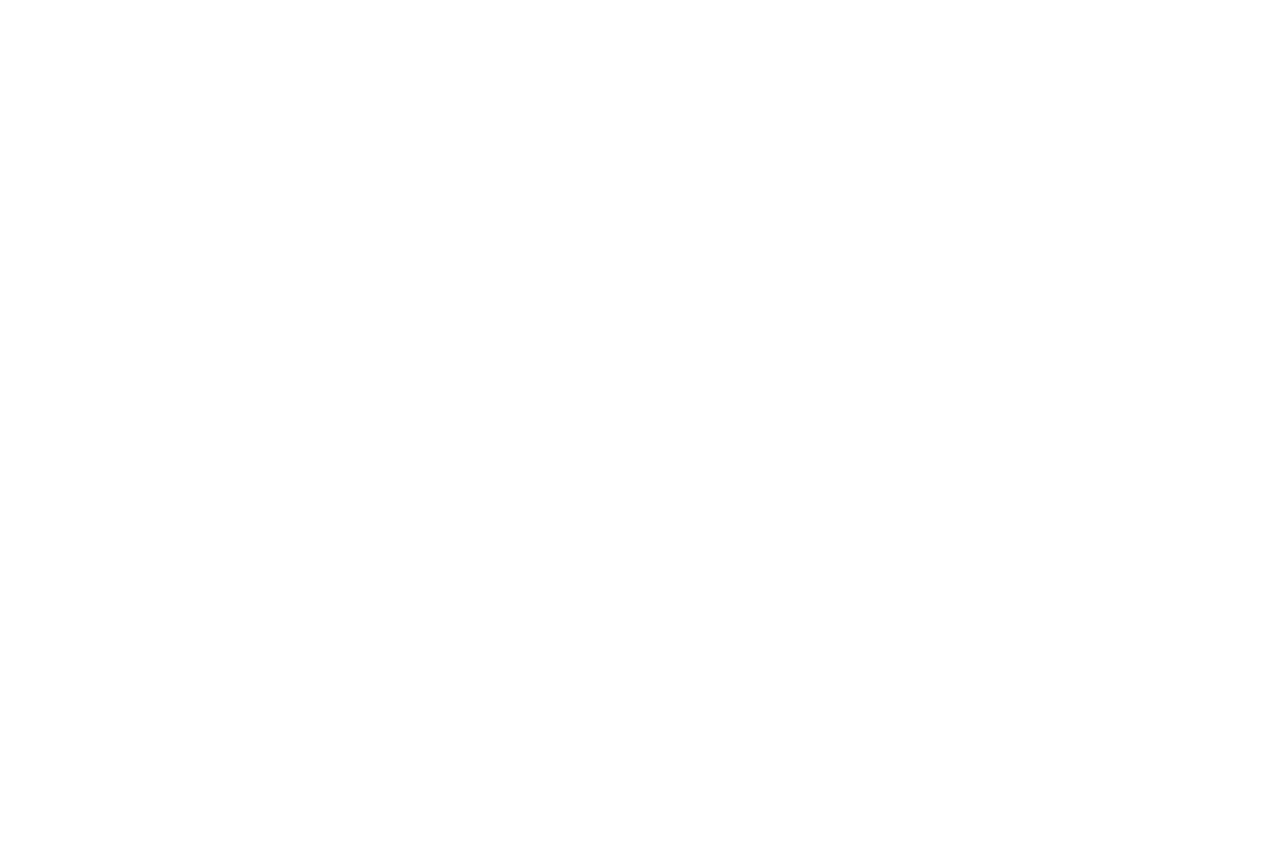
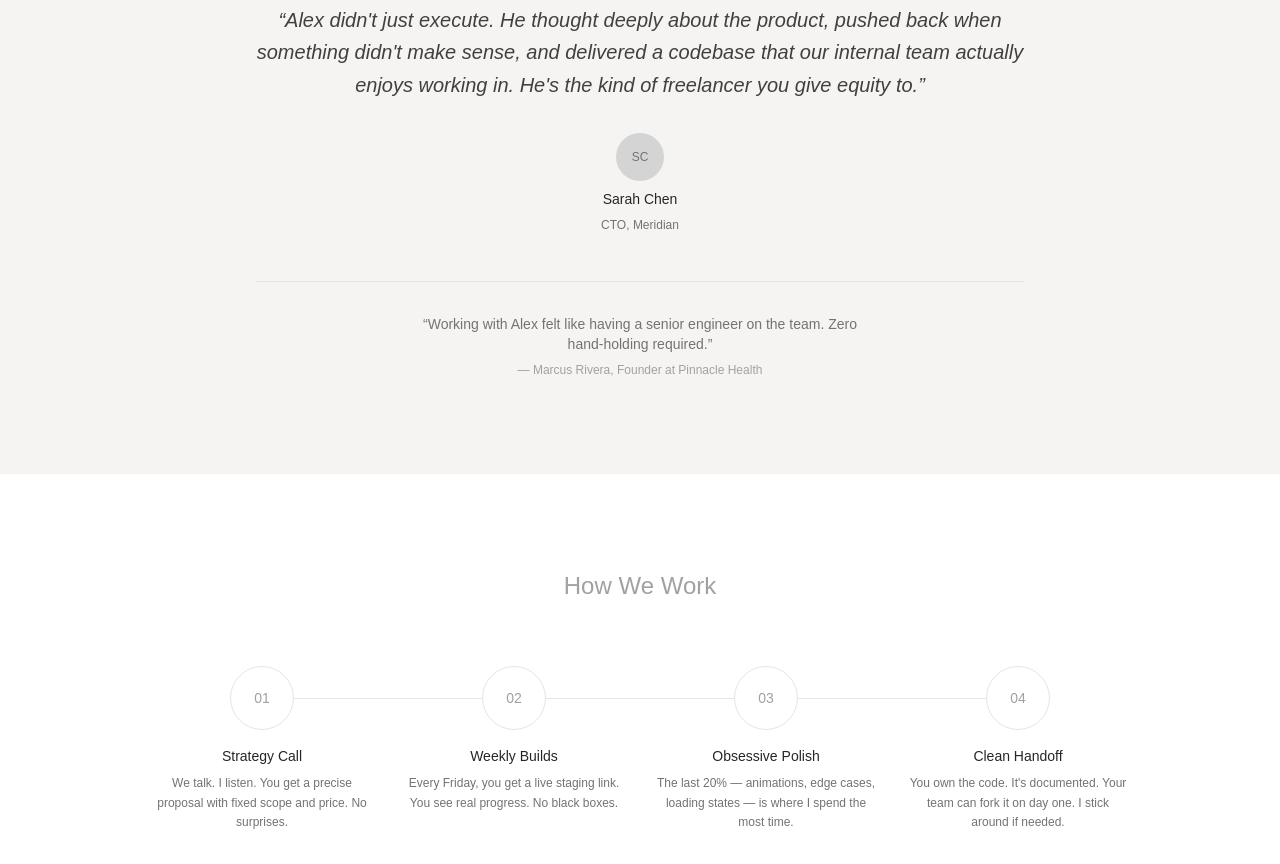
Before and after one commit to xanadulea/my-portfolio, a Next.js app: page / in a window 1280 px wide. Shown: the part 2680-3544 px from the top of the page. Before the commit the page ends 2588 px from the top, so only its background shows below. Built offline with nearby package versions, Linux system fonts and the light colour scheme.

Commit message:
Add testimonials and process sections

```diff
--- a/src/app/page.tsx
+++ b/src/app/page.tsx
@@ -1,36 +1,61 @@
 import { projects } from "../data/projects";
 import ProjectCard from "../components/ProjectCard";
+import Testimonials from "../components/Testimonials";
+import Process from "../components/Process";
 
 export default function Home() {
   return (
     <main className="min-h-screen">
+      {/* Hero */}
       <section className="min-h-screen flex flex-col items-center justify-center px-6">
         <h1 className="text-4xl md:text-6xl font-light tracking-tight text-center max-w-3xl leading-tight">
           I help ambitious companies build{" "}
           <span className="text-neutral-400">digital products</span> that feel
           premium.
         </h1>
+
         <p className="mt-8 text-neutral-500 text-lg">
           Previously worked with{" "}
           <span className="text-neutral-800">
             Stripe, Linear, and funded startups.
           </span>
         </p>
+
         <nav className="mt-16 flex gap-8 text-sm text-neutral-500">
-          <a href="#work" className="hover:text-neutral-800 transition-colors">Work</a>
-          <a href="#process" className="hover:text-neutral-800 transition-colors">Process</a>
-          <a href="#contact" className="hover:text-neutral-800 transition-colors">Contact</a>
+          <a href="#work" className="hover:text-neutral-800 transition-colors">
+            Work
+          </a>
+          <a
+            href="#process"
+            className="hover:text-neutral-800 transition-colors"
+          >
+            Process
+          </a>
+          <a
+            href="#contact"
+            className="hover:text-neutral-800 transition-colors"
+          >
+            Contact
+          </a>
         </nav>
       </section>
 
+      {/* Work */}
       <section id="work" className="max-w-5xl mx-auto px-6 pb-24">
         <h2 className="text-2xl font-light text-neutral-400 mb-16 text-center">
           Selected Work
         </h2>
+
         {projects.map((project) => (
           <ProjectCard key={project.id} project={project} />
         ))}
       </section>
+
+      {/* Testimonials */}
+      <Testimonials />
+
+      {/* Process */}
+      <Process />
     </main>
   );
 }
--- /dev/null
+++ b/src/components/Process.tsx
@@ -0,0 +1,54 @@
+export default function Process() {
+  const steps = [
+    {
+      number: "01",
+      title: "Strategy Call",
+      description:
+        "We talk. I listen. You get a precise proposal with fixed scope and price. No surprises.",
+    },
+    {
+      number: "02",
+      title: "Weekly Builds",
+      description:
+        "Every Friday, you get a live staging link. You see real progress. No black boxes.",
+    },
+    {
+      number: "03",
+      title: "Obsessive Polish",
+      description:
+        "The last 20% — animations, edge cases, loading states — is where I spend the most time.",
+    },
+    {
+      number: "04",
+      title: "Clean Handoff",
+      description:
+        "You own the code. It's documented. Your team can fork it on day one. I stick around if needed.",
+    },
+  ];
+
+  return (
+    <section id="process" className="py-24 px-6 max-w-5xl mx-auto">
+      <h2 className="text-2xl font-light text-neutral-400 mb-16 text-center">
+        How We Work
+      </h2>
+
+      <div className="grid grid-cols-1 md:grid-cols-4 gap-8 relative">
+        <div className="hidden md:block absolute top-8 left-[12.5%] right-[12.5%] h-px bg-neutral-200" />
+
+        {steps.map((step, i) => (
+          <div key={i} className="relative text-center group">
+            <div className="w-16 h-16 mx-auto mb-4 rounded-full bg-white border border-neutral-200 flex items-center justify-center text-neutral-400 text-sm font-medium">
+              {step.number}
+            </div>
+            <h3 className="text-sm font-medium text-neutral-800 mb-2">
+              {step.title}
+            </h3>
+            <p className="text-xs text-neutral-500 leading-relaxed">
+              {step.description}
+            </p>
+          </div>
+        ))}
+      </div>
+    </section>
+  );
+}
--- /dev/null
+++ b/src/components/Testimonials.tsx
@@ -0,0 +1,32 @@
+export default function Testimonials() {
+  return (
+    <section className="bg-[#F5F4F2] py-24 px-6">
+      <div className="max-w-3xl mx-auto text-center">
+        <p className="text-lg md:text-xl text-neutral-700 leading-relaxed italic">
+          &ldquo;Alex didn&apos;t just execute. He thought deeply about the
+          product, pushed back when something didn&apos;t make sense, and
+          delivered a codebase that our internal team actually enjoys working
+          in. He&apos;s the kind of freelancer you give equity to.&rdquo;
+        </p>
+
+        <div className="mt-8 flex flex-col items-center gap-2">
+          <div className="w-12 h-12 rounded-full bg-neutral-300 flex items-center justify-center text-neutral-500 text-xs font-medium">
+            SC
+          </div>
+          <p className="text-sm font-medium text-neutral-800">Sarah Chen</p>
+          <p className="text-xs text-neutral-500">CTO, Meridian</p>
+        </div>
+
+        <div className="mt-12 border-t border-neutral-200 pt-8">
+          <p className="text-sm text-neutral-500 max-w-md mx-auto">
+            &ldquo;Working with Alex felt like having a senior engineer on the
+            team. Zero hand-holding required.&rdquo;
+          </p>
+          <p className="mt-2 text-xs text-neutral-400">
+            — Marcus Rivera, Founder at Pinnacle Health
+          </p>
+        </div>
+      </div>
+    </section>
+  );
+}
```
